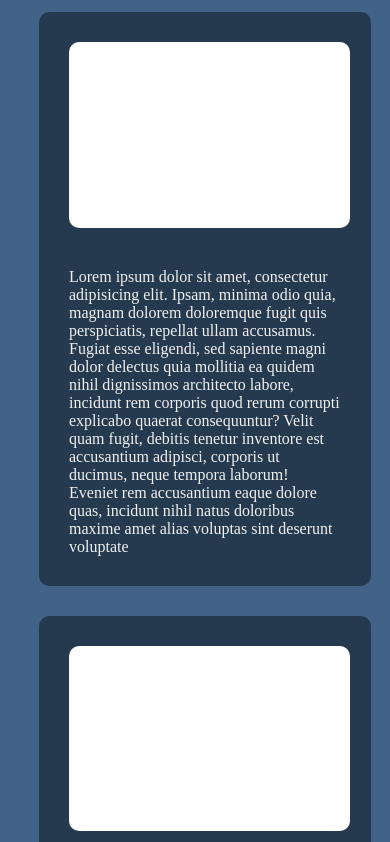
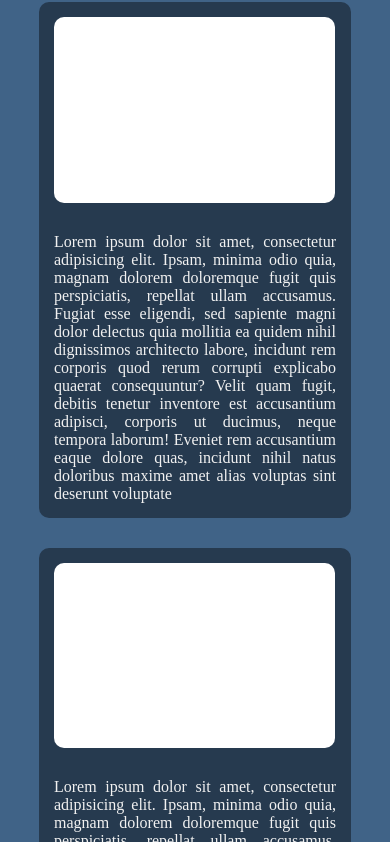
Before and after one commit to MatteoCourquin/Cookout-knockout, a plain HTML site: page index.html in a window 390 px wide. Shown: the part 262-1104 px from the top of the page. Drawn offline with Linux system fonts and the light colour scheme.

Commit message:
Upgrade CSS

```diff
--- a/style.css
+++ b/style.css
@@ -37,18 +37,17 @@ h1{
     display: flex;
     background-color: #263A4F;
     border-radius: 10px;
-    padding: 10px;
 }
 
 img{
     border-radius: 10px;
     margin: 20px;
-    width: 50%;
 }
 
 p{
     color: #F1F1F1;
-    margin: 20px;
+    text-align: justify;
+    padding: 15px;
 }
 
 @media screen and (max-width: 1200px) {
@@ -77,9 +76,14 @@ p{
 
 @media screen and (max-width: 400px) {
     #title{
-        grid-template-columns: 1fr 300px 1fr;
         display: flex;
         flex-direction: column-reverse;
         align-items: center;
     }
+    p{
+        padding: 15px;
+    }
+    img{
+        margin: 15px;
+    }
 }
```
